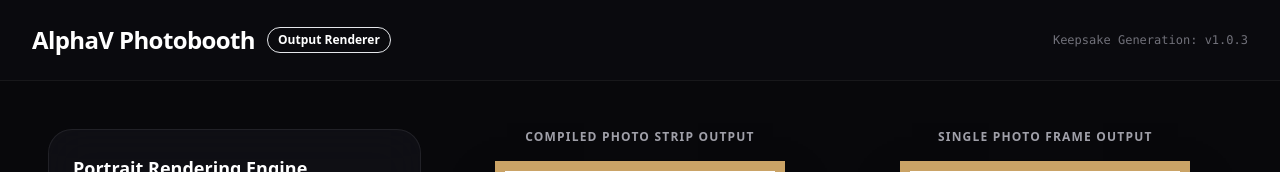
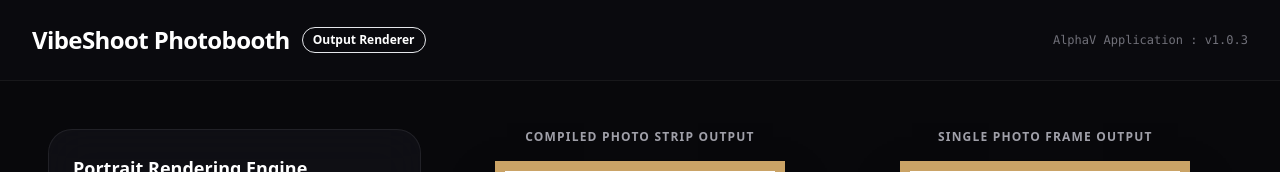
Before and after one commit to AlVarias/vibeshoot, a plain HTML site: page print.html in a window 1280 px wide. Shown: the top 172 px of the page. Drawn offline with nearby package versions, Linux system fonts and the light colour scheme; grey boxes are pictures that could not be loaded.

Commit message:
Update print.html

```diff
--- a/print.html
+++ b/print.html
@@ -3,7 +3,7 @@
 <head>
     <meta charset="UTF-8">
     <meta name="viewport" content="width=device-width, initial-scale=1.0">
-    <title>VibeShoot - Keepsake Showcase</title>
+    <title>VibeShoot - AlphaV</title>
     <!-- Tailwind CSS for high-fidelity layouts -->
     <script src="https://cdn.tailwindcss.com"></script>
     <style>
@@ -32,10 +32,10 @@
     <!-- HEADER BRANDING -->
     <header class="w-full border-b border-zinc-900 py-6 px-8 flex justify-between items-center z-10 bg-[#0c0c10]/80 sticky top-0 backdrop-blur-md">
         <div class="flex items-center gap-3">
-            <span class="text-2xl font-black tracking-tight text-white">AlphaV <span class="text-gold-400">Photobooth</span></span>
+            <span class="text-2xl font-black tracking-tight text-white">VibeShoot <span class="text-gold-400">Photobooth</span></span>
             <span class="text-xs font-bold bg-gold-500/10 text-gold-400 px-2.5 py-1 rounded-full border border-gold-500/20">Output Renderer</span>
         </div>
-        <div class="text-zinc-500 text-xs font-mono">Keepsake Generation: v1.0.3</div>
+        <div class="text-zinc-500 text-xs font-mono">AlphaV Application : v1.0.3</div>
     </header>
 
     <!-- MAIN DISPLAY HUB -->
```
